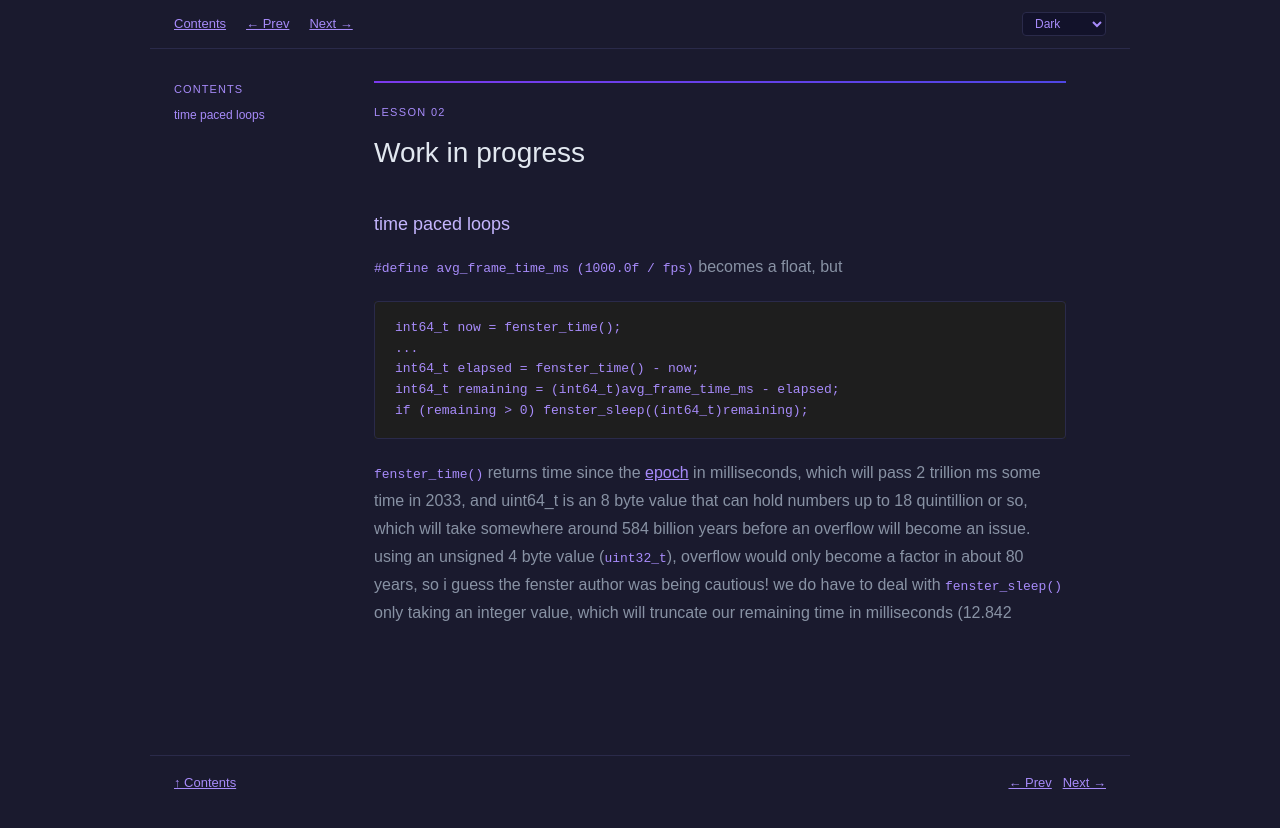
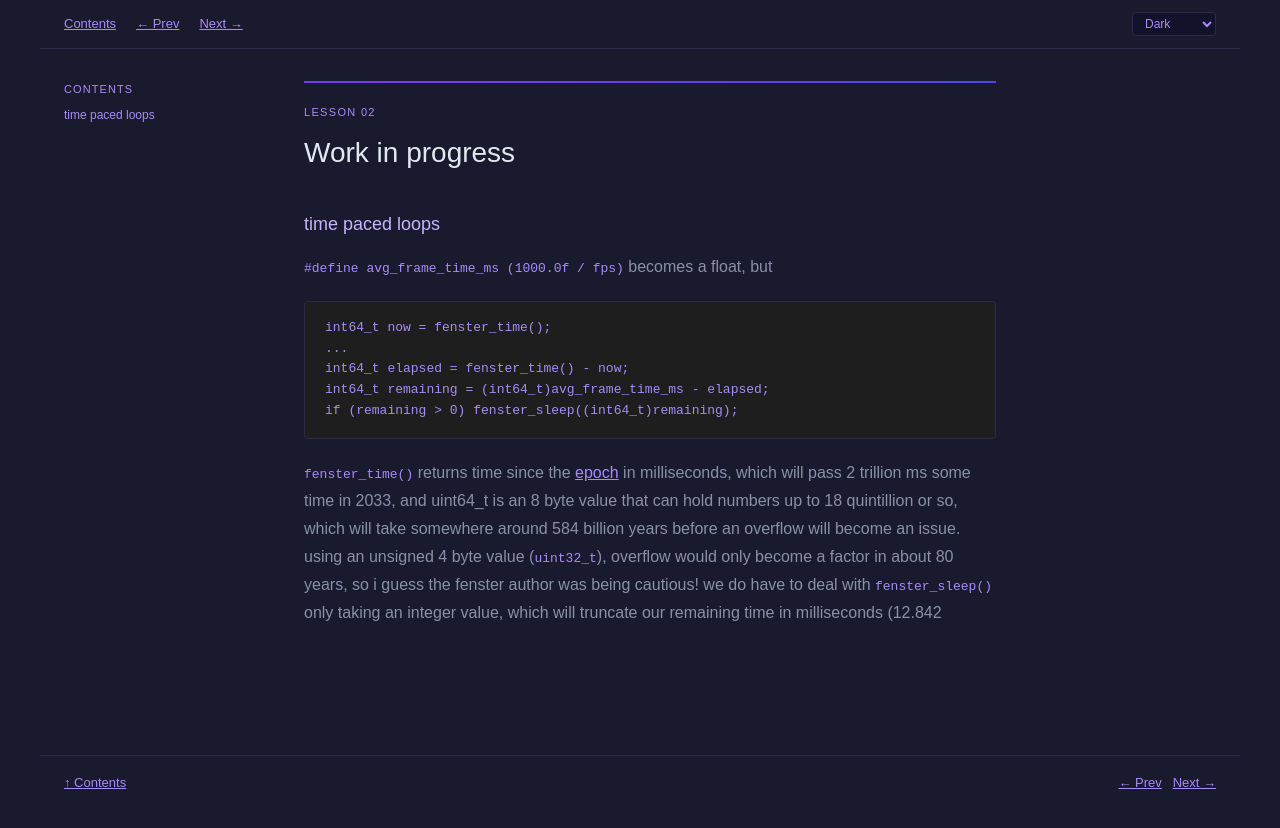
Before and after one commit to TurpeNescire/softrend-3d, a Jekyll site: the page built from docs/lesson_02.md, in a window 1280 px wide. Shown: the top 828 px of the page. Built offline with Jekyll 4.4.1, drawn with Linux system fonts in a browser that asks for light colours.

Commit message:
more toc sidebar changes

```diff
--- a/docs/css/style.css
+++ b/docs/css/style.css
@@ -9,7 +9,6 @@ body {
 }
 
 main {
-  /* flex child — fills remaining space up to 740px */
   flex: 1;
   max-width: 740px;
   min-width: 0; /* prevents flex overflow on narrow screens */
@@ -34,19 +33,36 @@ h1 { font-size: 28px; font-weight: 500; margin-bottom: 0.5rem; }
 h2 { font-size: 18px; font-weight: 500; margin: 2rem 0 0.75rem; }
 h3 { font-size: 15px; font-weight: 500; margin: 1.5rem 0 0.5rem; }
 
+main ul {
+  padding-left: 1.5rem;
+  list-style-type: disc;
+}
+
+main ul ul {
+  padding-left: 1.5rem;
+  list-style-type: circle;
+}
+
+/* ── Layout configuration variables ───────────────────── */
+:root {
+  --toc-width: 20%;           /* sidebar TOC width as % of page */
+  --layout-max-width: 1200px; /* maximum total page width */
+  --sidebar-breakpoint: 768px;/* below this: TOC stacks above content */
+}
+
 /* ── Page layout: TOC sidebar + main content ──────────── */
 .page-layout {
   display: flex;
   flex-direction: row;
   align-items: flex-start;
-  max-width: 980px; /* 200px TOC + 40px gap + 740px content */
+  max-width: var(--layout-max-width);
   margin: 0 auto;
 }
 
 .toc-sidebar {
-  width: 200px;
+  width: var(--toc-width);
   flex-shrink: 0;
-  padding: 2rem 1.5rem 2rem 1.5rem;
+  padding: 2rem 1rem 2rem 1.5rem;
   position: sticky;
   top: 1rem;
   align-self: flex-start;
@@ -68,8 +84,8 @@ h3 { font-size: 15px; font-weight: 500; margin: 1.5rem 0 0.5rem; }
 #toc-list li { margin: 0.25rem 0; }
 #toc-list li.toc-h3 { padding-left: 0.75rem; }
 
-/* On narrow screens: stack TOC above content */
-@media (max-width: 1000px) {
+/* Below breakpoint: stack TOC above content */
+@media (max-width: 768px) {
   .page-layout { flex-direction: column; }
   .toc-sidebar {
     position: static;
@@ -80,21 +96,11 @@ h3 { font-size: 15px; font-weight: 500; margin: 1.5rem 0 0.5rem; }
   }
 }
 
-main ul {
-  padding-left: 1.5rem;
-  list-style-type: disc;
-}
-
-main ul ul {
-  padding-left: 1.5rem;
-  list-style-type: circle;
-}
-
 nav.lesson-nav {
   display: flex;
   align-items: center;
   gap: 1.25rem;
-  max-width: 980px;
+  max-width: var(--layout-max-width);
   margin: 0 auto;
   padding: 0.75rem 1.5rem;
   font-size: 13px;
@@ -106,7 +112,7 @@ nav.lesson-nav .nav-links { margin-left: auto; display: flex; gap: 1rem; }
 nav.bottom-nav {
   display: flex;
   justify-content: space-between;
-  max-width: 980px;
+  max-width: var(--layout-max-width);
   margin: 3rem auto 0;
   padding: 1rem 1.5rem 0;
   font-size: 13px;
@@ -269,27 +275,24 @@ body.theme-editorial .highlight .p  { color: #2C2C2A } /* Punctuation */
 body.theme-editorial .highlight .mi { color: #1a5c8a } /* Integer — dark blue */
 body.theme-editorial .highlight .mf { color: #1a5c8a } /* Float */
 
+
 /* ── TOC sidebar theme colors ─────────────────────────── */
-body.theme-dark .toc-sidebar { color: #6c6f93; }
-body.theme-dark .toc-title   { color: #a78bfa; }
-body.theme-dark #toc-list a  { color: #a78bfa; text-decoration: none; }
+body.theme-dark .toc-sidebar   { border-color: #2a2a4a; }
+body.theme-dark .toc-title     { color: #a78bfa; }
+body.theme-dark #toc-list a    { color: #a78bfa; text-decoration: none; }
 body.theme-dark #toc-list a:hover { color: #c4b5fd; }
-body.theme-dark .toc-sidebar { border-color: #2a2a4a; }
 
-body.theme-terminal .toc-sidebar { color: #3fb950; }
+body.theme-terminal .toc-sidebar { border-color: #21262d; }
 body.theme-terminal .toc-title   { color: #3fb950; }
 body.theme-terminal #toc-list a  { color: #58a6ff; text-decoration: none; }
 body.theme-terminal #toc-list a:hover { color: #79c0ff; }
-body.theme-terminal .toc-sidebar { border-color: #21262d; }
 
-body.theme-docs .toc-sidebar { color: #666; }
-body.theme-docs .toc-title   { color: #185FA5; }
-body.theme-docs #toc-list a  { color: #185FA5; text-decoration: none; }
+body.theme-docs .toc-sidebar   { border-color: #e0e0e0; }
+body.theme-docs .toc-title     { color: #185FA5; }
+body.theme-docs #toc-list a    { color: #185FA5; text-decoration: none; }
 body.theme-docs #toc-list a:hover { color: #0d3d6e; }
-body.theme-docs .toc-sidebar { border-color: #e0e0e0; }
 
-body.theme-editorial .toc-sidebar { color: #888780; font-family: Georgia, serif; }
+body.theme-editorial .toc-sidebar { border-color: #dddbd5; font-family: Georgia, serif; }
 body.theme-editorial .toc-title   { color: #993C1D; }
 body.theme-editorial #toc-list a  { color: #993C1D; text-decoration: none; }
 body.theme-editorial #toc-list a:hover { color: #5F5E5A; }
-body.theme-editorial .toc-sidebar { border-color: #dddbd5; }
```
Also changed, not shown: docs/lesson_01.md (+0 -13 lines).
